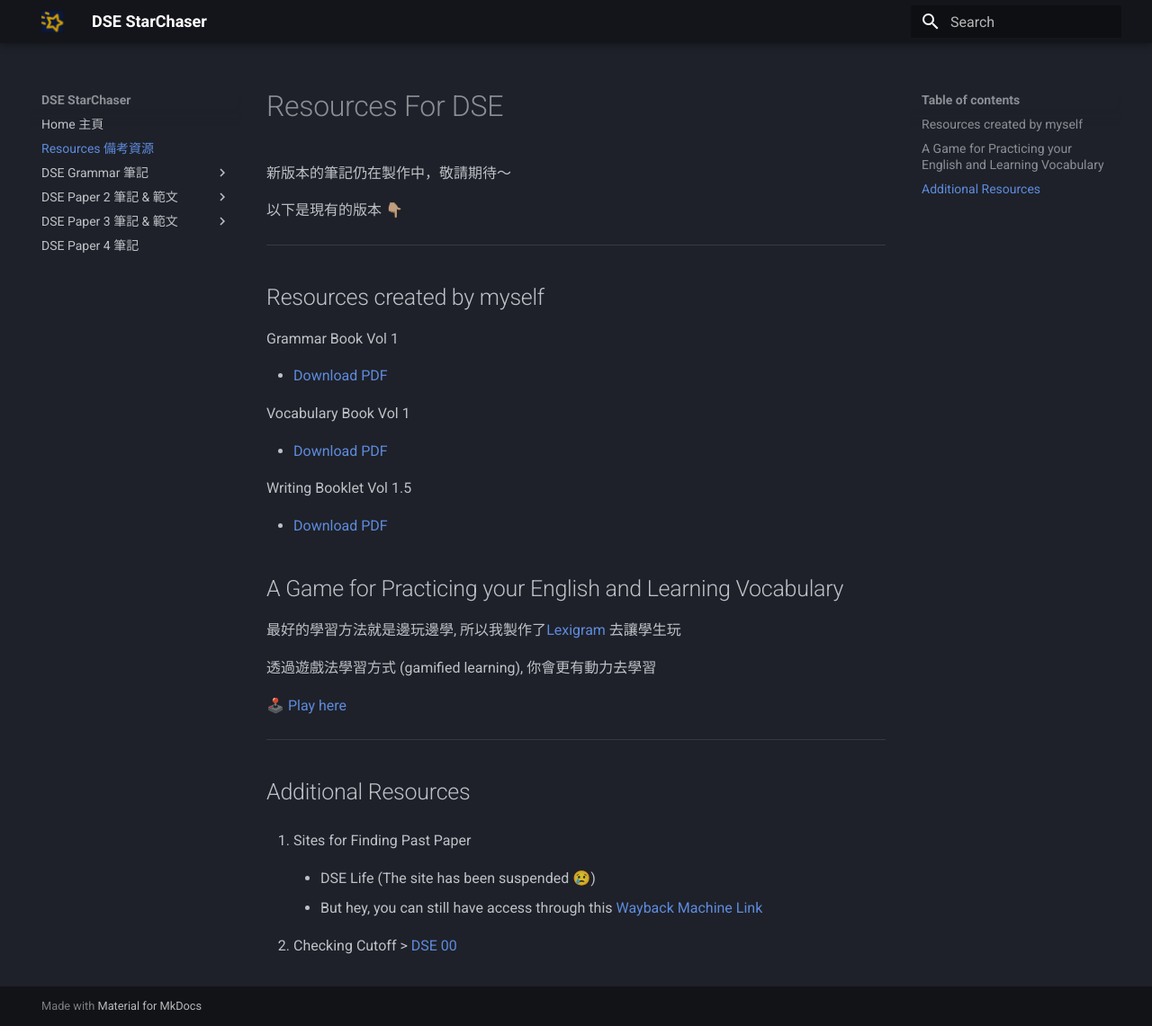
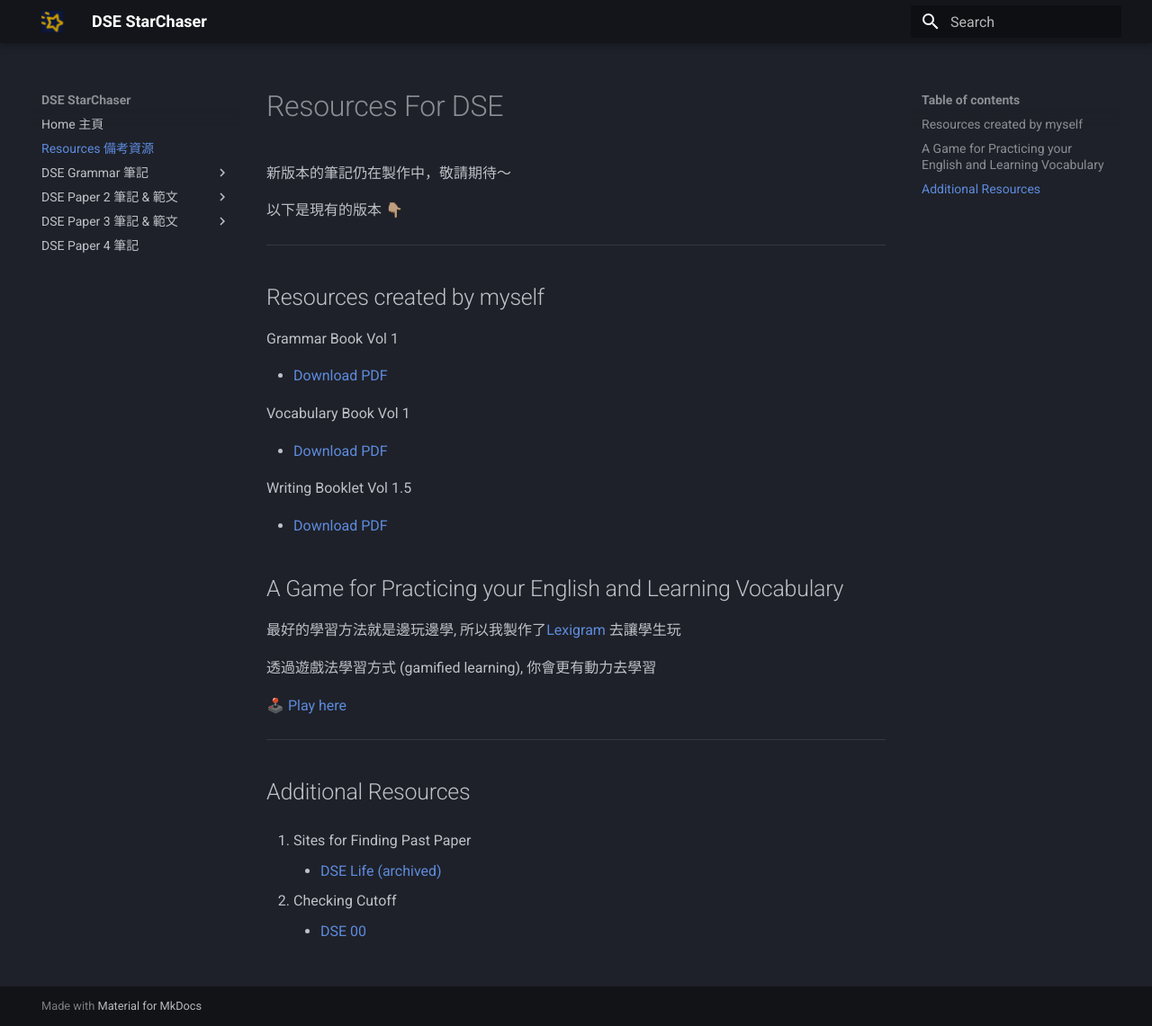
Before and after one commit to louiskwt/starchaser-portal, an MkDocs documentation site: the page built from docs/resources/index.md, in a window 1280 px wide and 1141 px high. Shown: the whole window at 90% size. Built offline with MkDocs 1.6.1 and Material for MkDocs 9.7.7, drawn with Linux system fonts in a browser that asks for light colours.

Commit message:
organised resource index

```diff
--- a/docs/resources/index.md
+++ b/docs/resources/index.md
@@ -36,9 +36,9 @@ Writing Booklet Vol 1.5
 
 1. Sites for Finding Past Paper
 
-    - DSE Life (The site has been suspended 😢)
-
-    - But hey, you can still have access through this [Wayback Machine Link](https://web.archive.org/web/20241228044243/https://dse.life/ppindex/eng/#dse)
+    - [DSE Life (archived)](https://web.archive.org/web/20241228044243/https://dse.life/ppindex/eng/#dse)
 
 
-2. Checking Cutoff > [DSE 00](https://www.dse00.com/p/english-cut-off-details.html)
+2. Checking Cutoff
+
+    - [DSE 00](https://www.dse00.com/p/english-cut-off-details.html)
```
